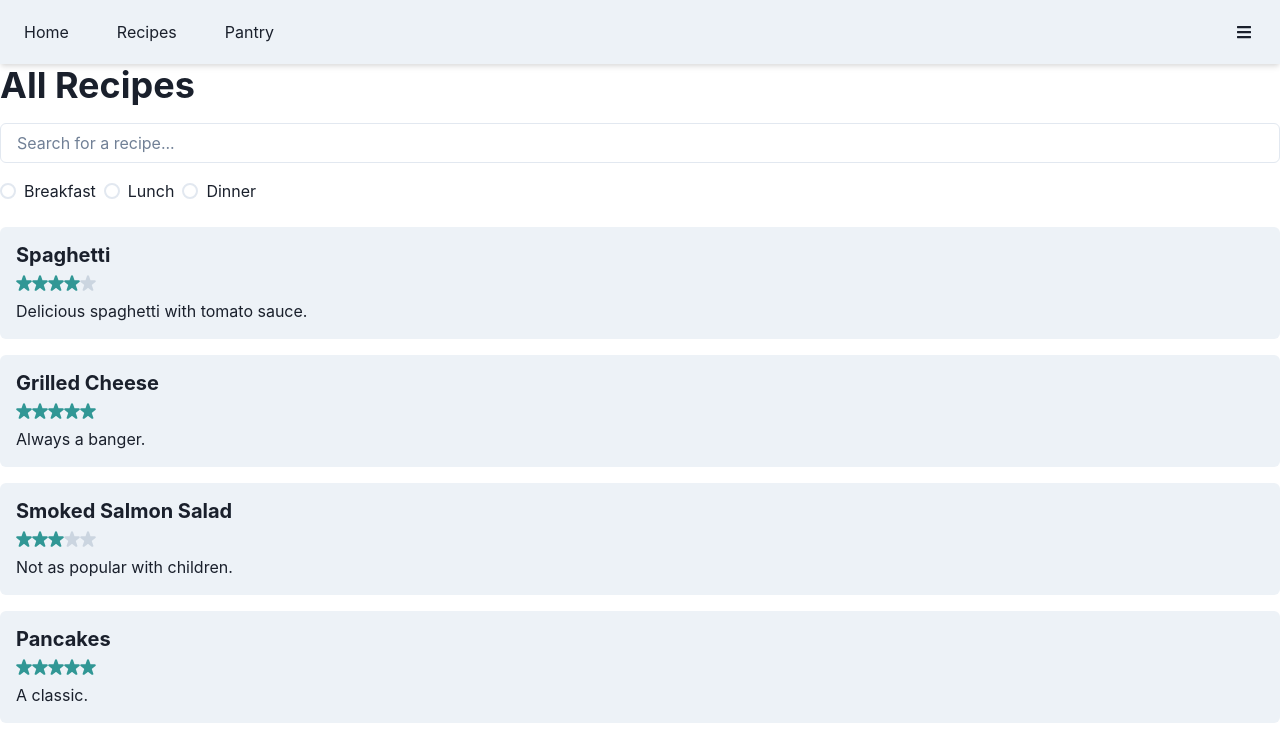
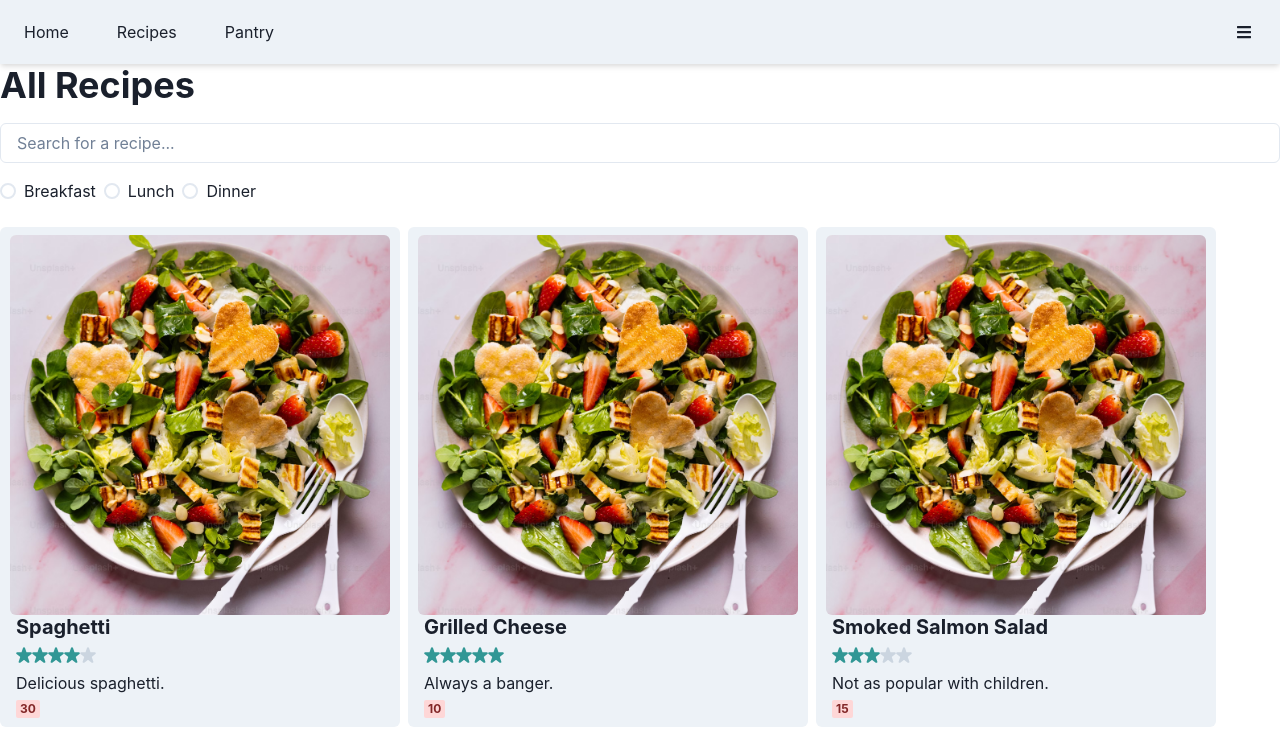
Before and after one commit to ash-bergs/dish-dollar, a Next.js app in the folder frontend/: page /recipes in a window 1280 px wide. Shown: the top 735 px of the page. Built offline with nearby package versions, Linux system fonts and the light colour scheme.

Commit message:
wip: new card for the recipe page

```diff
--- a/frontend/src/components/AllRecipesView.tsx
+++ b/frontend/src/components/AllRecipesView.tsx
@@ -4,6 +4,7 @@ import ExpandedRecipeCard from './ExpandedRecipeCard';
 import {
   Input,
   Box,
+  Flex,
   Radio,
   RadioGroup,
   Stack,
@@ -58,11 +59,11 @@ const AllRecipesView = () => {
         </RadioGroup>
       </Box>
 
-      <Box as="ul">
+      <Flex gap={2} flexWrap={'wrap'}>
         {filteredRecipes.map((recipe, index) => (
           <ExpandedRecipeCard key={index} recipe={recipe} />
         ))}
-      </Box>
+      </Flex>
     </Box>
   );
 };
--- a/frontend/src/components/ExpandedRecipeCard.tsx
+++ b/frontend/src/components/ExpandedRecipeCard.tsx
@@ -1,5 +1,4 @@
-import { useState } from 'react';
-import { Box, Collapse, Flex, Heading, Text } from '@chakra-ui/react';
+import { Badge, Box, Flex, Heading, Text, Image } from '@chakra-ui/react';
 import { StarIcon } from '@chakra-ui/icons';
 
 import type { Recipe } from '@/types';
@@ -7,22 +6,41 @@ import type { Recipe } from '@/types';
 type Props = {
   recipe: Recipe;
 };
-
+// TODO: truncate description text to one or two lines
+// expand when tapped/clicked on
 const ExpandedRecipeCard: React.FC<Props> = ({ recipe }) => {
-  const [showDetails, setShowDetails] = useState(false);
-  const numberOfIngredients = recipe.ingredients.length;
+  const recipeImage = recipe.image || '/stock-salad.avif';
   return (
-    <Box
-      p={4}
+    <Flex
+      direction="column"
+      justifyContent={'center'}
       bg="gray.100"
-      marginBottom={4}
       borderRadius="md"
       cursor="pointer"
+      w={{ base: '100px', sm: '200px', md: '300px', lg: '300px', xl: '400px' }}
       _hover={{ shadow: 'md', transform: 'scale(1.01)' }}
       transition="all 0.2s"
-      onMouseEnter={() => setShowDetails(true)}
-      onMouseLeave={() => setShowDetails(false)}
     >
+      <Box
+        className="recipe-card__image-container"
+        w={{ base: '80px', sm: '180px', md: '200px', lg: '280px', xl: '380px' }}
+        h={{ base: '80px', sm: '180px', md: '200px', lg: '280px', xl: '380px' }}
+        overflow="hidden"
+        borderRadius="md"
+        alignSelf="center"
+        mt={2}
+      >
+        <Image
+          src={recipeImage}
+          alt={recipe.title}
+          objectFit="cover"
+          objectPosition="center"
+          w="100%"
+          h="100%"
+        />
+      </Box>
+
+      <Box px={4} pb={2}>
         <Heading size="md">{recipe.title}</Heading>
         <Flex mt={2}>
           {Array(5)
@@ -36,20 +54,9 @@ const ExpandedRecipeCard: React.FC<Props> = ({ recipe }) => {
         </Flex>
         <Text mt={2}>{recipe.description}</Text>
 
-      <Collapse in={showDetails} animateOpacity>
-        <Flex mt={3} justifyContent={'space-between'}>
-          <Text>
-            <strong>Time to Prepare:</strong> {recipe.timeToPrepare} mins
-          </Text>
-          <Text>
-            <strong>Number of Ingredients:</strong> {numberOfIngredients}
-          </Text>
-          <Text>
-            <strong>Average Cost / Dish:</strong> ${recipe.averageCostPerDish}
-          </Text>
+        <Badge colorScheme="red">{recipe.timeToPrepare}</Badge>
+      </Box>
     </Flex>
-      </Collapse>
-    </Box>
   );
 };
 
--- a/frontend/src/components/Pantry/Pantry.tsx
+++ b/frontend/src/components/Pantry/Pantry.tsx
@@ -68,6 +68,7 @@ const Pantry: React.FC<PantryProps> = ({ pantryItems }) => {
                 {type}
               </Heading>
             </Flex>
+            {/** TODO: Build shopping list component - add toggle for hiding and viewing checked off items  */}
             <VStack align="start" spacing={2}>
               {groupedItems[type]?.map((item) => (
                 <Checkbox key={item.item} isDisabled={item.avoid}>
--- a/frontend/src/data/index.ts
+++ b/frontend/src/data/index.ts
@@ -19,11 +19,10 @@ export const RECIPES = [
   {
     title: 'Spaghetti',
     rating: 4,
-    description: 'Delicious spaghetti with tomato sauce.',
+    description: 'Delicious spaghetti.',
     timeToPrepare: 30,
     averageCostPerDish: 5,
     category: 'Dinner',
-    image: 'path_to_image.jpg', // You'll want to add an actual image path here
     ingredients: [
       { ...ingredients[0], quantity: 200, unit: 'grams' },
       { ...ingredients[1], quantity: 100, unit: 'grams' },
@@ -42,7 +41,6 @@ export const RECIPES = [
     timeToPrepare: 10,
     averageCostPerDish: 2,
     category: 'Lunch',
-    image: 'path_to_image.jpg', // You'll want to add an actual image path here
     ingredients: [
       { ...ingredients[4], quantity: 2, unit: 'slices' },
       { ...ingredients[5], quantity: 2, unit: 'slices' },
@@ -63,7 +61,6 @@ export const RECIPES = [
     timeToPrepare: 15,
     averageCostPerDish: 8,
     category: 'Lunch',
-    image: 'path_to_image.jpg', // You'll want to add an actual image path here
     ingredients: [
       { ...ingredients[7], quantity: 100, unit: 'grams' },
       { ...ingredients[6], quantity: 100, unit: 'grams' },
@@ -90,7 +87,6 @@ export const RECIPES = [
     timeToPrepare: 20,
     averageCostPerDish: 4,
     category: 'Breakfast',
-    image: 'path_to_image.jpg', // You'll want to add an actual image path here
     ingredients: [
       { ...ingredients[9], quantity: 200, unit: 'grams' },
       { ...ingredients[11], quantity: 100, unit: 'grams' },
--- a/frontend/src/types/index.ts
+++ b/frontend/src/types/index.ts
@@ -27,7 +27,7 @@ export type Recipe = {
   category: string;
   title: string;
   rating: number;
-  image: string;
+  image?: string;
   description: string;
   timeToPrepare: number;
   averageCostPerDish: number;
```
Also changed, not shown: frontend/src/components/RecipeCard.tsx (+4 -9 lines). Lines whose indentation alone changed are shown as unchanged.
